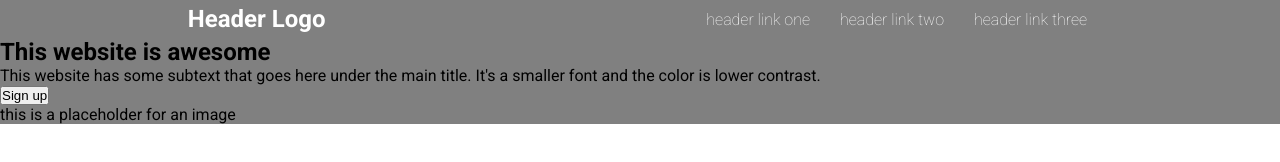
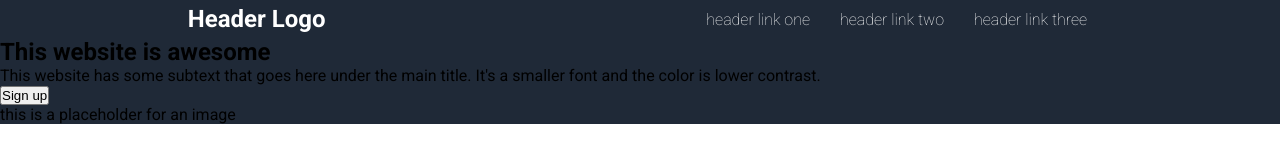
Before and after one commit to hellokristinafaye/odin1, a plain HTML site: page index.html in a window 1280 px wide. Drawn offline with Linux system fonts and the light colour scheme.

Commit message:
YES color variables added

```diff
--- a/style.css
+++ b/style.css
@@ -1,6 +1,7 @@
 * {
     margin: 0;
     padding: 0;
+    --dark-bg-color: #1F2937;
 }
 body {
     font-family: roboto;
@@ -12,7 +13,7 @@ body {
     justify-content: space-around;
     padding: 5px ;
     align-items: center;
-    background: grey;
+    background: var(--dark-bg-color);
     color: white;
 }
 .nav-links {
@@ -29,5 +30,5 @@ body {
 
 
 .header {
-    background: grey;
+    background: var(--dark-bg-color);
 }
```
